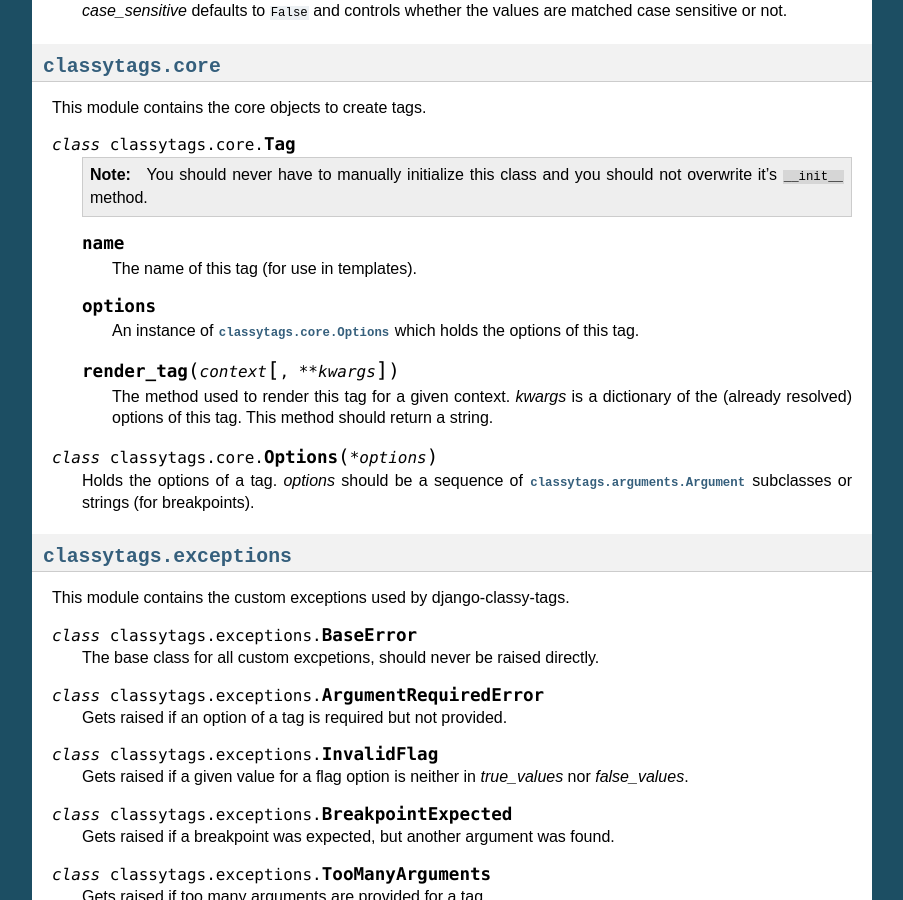
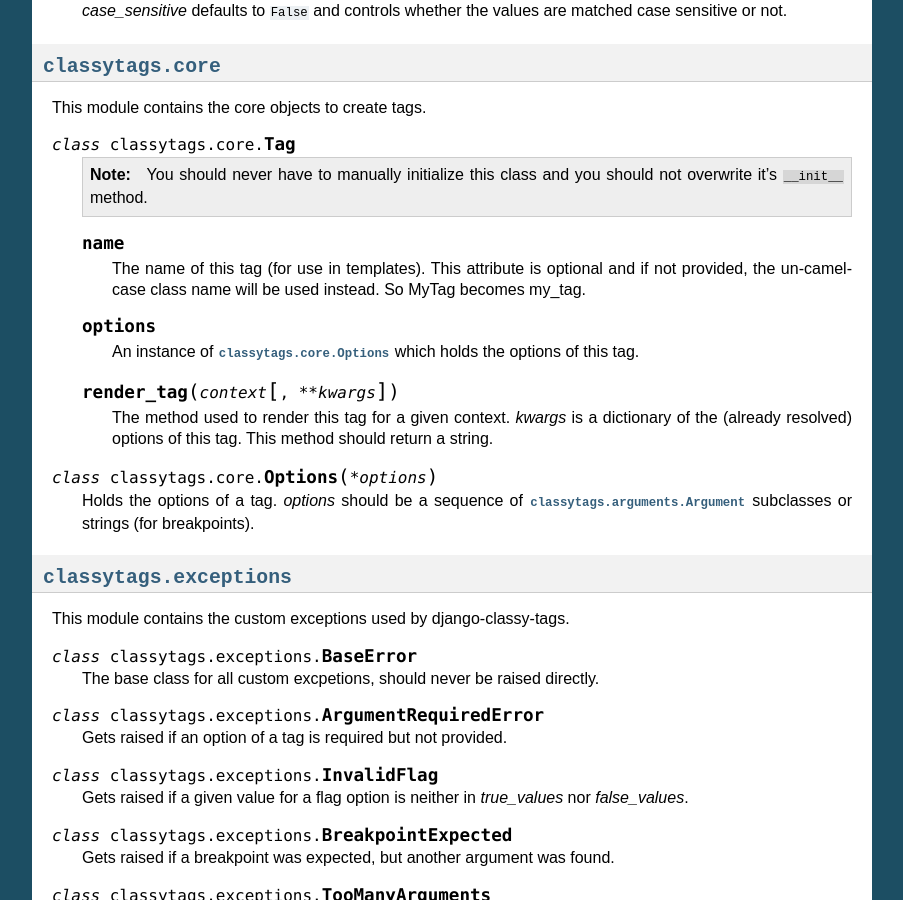
Before and after one commit to django-cms/django-classy-tags, a Sphinx documentation site: the page built from docs/reference.rst, in a window 1280 px wide and 900 px high, scrolled down 944 px. Shown: the whole window, without its empty margins (198-1101 px from the left). Built offline with Sphinx 7.4.7, drawn with Linux system fonts in a browser that asks for light colours.

Commit message:
minor documentation fixes

```diff
--- a/docs/reference.rst
+++ b/docs/reference.rst
@@ -79,7 +79,9 @@
 
     .. attribute:: name
 
-        The name of this tag (for use in templates).
+        The name of this tag (for use in templates). This attribute is optional
+        and if not provided, the un-camelcase class name will be used instead.
+        So MyTag becomes my_tag.
 
     .. attribute:: options
 
```
Also changed, not shown: 1 other file.
